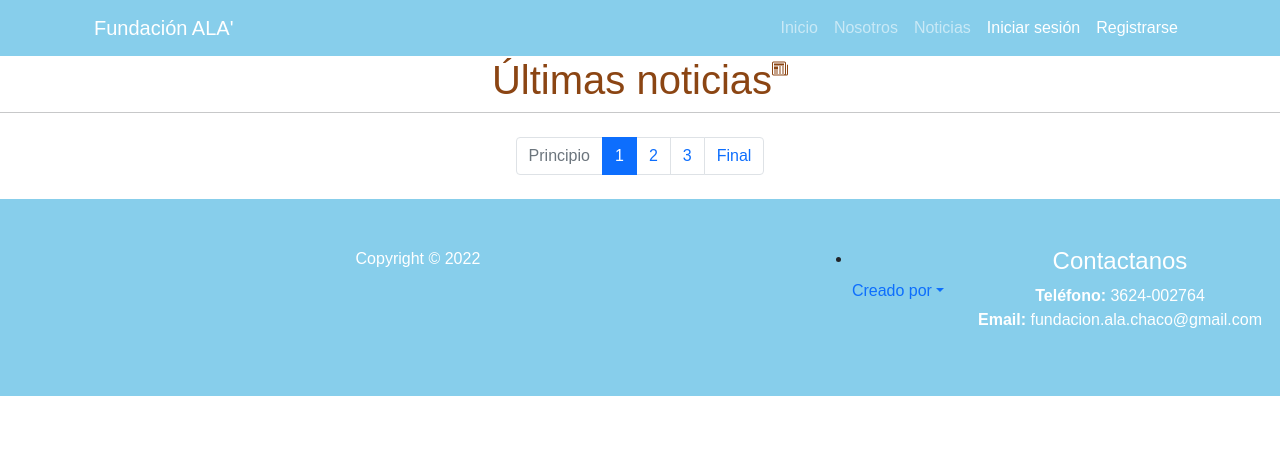
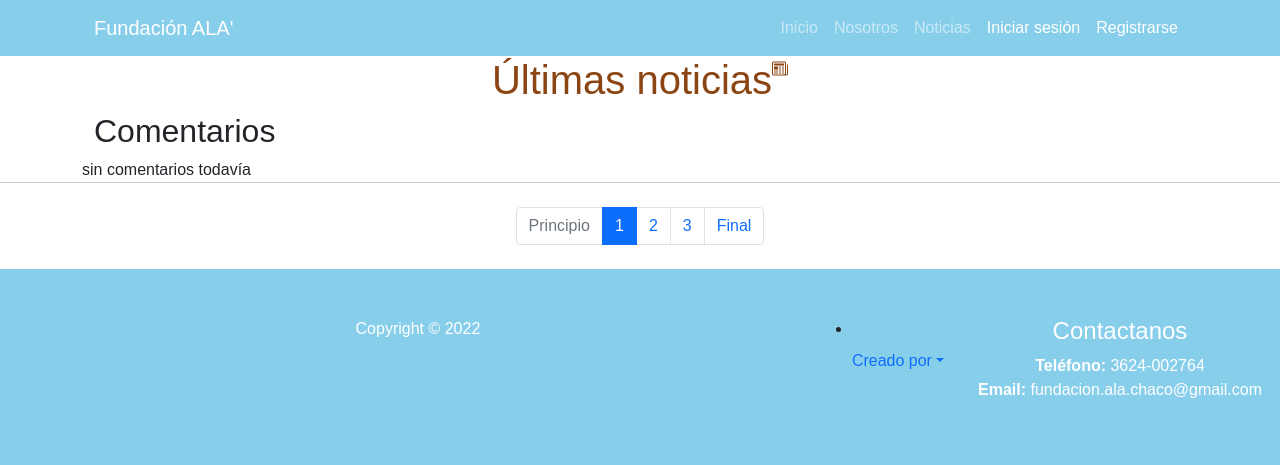
Before and after one commit to farkdev/PrimerRepositorio, a Django app: page /noticias in a window 1280 px wide. Shown: the top 465 px of the page. Run offline with Django 4.2, Linux system fonts and the light colour scheme; data that the repository does not hold is empty.

Commit message:
ultimo modificación

```diff
--- a/Grupo16/app/noticia/admin.py
+++ b/Grupo16/app/noticia/admin.py
@@ -9,3 +9,4 @@ class AuthorAdmin(admin.ModelAdmin):
     list_display = ('titulo', 'id', 'activo', 'fecha', 'categoria')
 
 admin.site.register(Categoría)
+admin.site.register(Comentario)
--- a/Grupo16/templates/listaNoticias.html
+++ b/Grupo16/templates/listaNoticias.html
@@ -43,9 +43,23 @@
                     {% endfor %}
 
 
-
                 </div>
             </div>
+            <h2>Comentarios </h2>
+            {% if not comentarios.comentarios.all %}
+                sin comentarios todavía
+
+            {% else %}
+                {% for comentarios in comentarios.comentarios.all %}
+
+                    {{comentarios.nombre}}
+                    {{comentarios.fecha_added}}
+                    <br>
+                    {{comentarios.texto}}
+                {% endfor %}
+            {% endif%}
+
+
         </div>
     </div>
     <!-- Pagination-->
--- a/usuarios/urls.py
+++ b/usuarios/urls.py
@@ -12,7 +12,7 @@ from django.contrib.auth.views import LogoutView
 urlpatterns = [
     path("registro", register, name="registro"),
     path("logout", LogoutView.as_view(template_name="logout.html"), name="logout"),
-    path("login", login),
+    path("login", login, name="login"),
 
 
 ]+static(settings.STATIC_URL, document_root=settings.STATIC_ROOT)
```
Also changed, not shown: Grupo16/app/noticia/models.py (+10 -0 lines), Grupo16/templates/blog.html (+15 -0 lines), Grupo16/app/noticia/migrations/0003_comentario.py (added).
